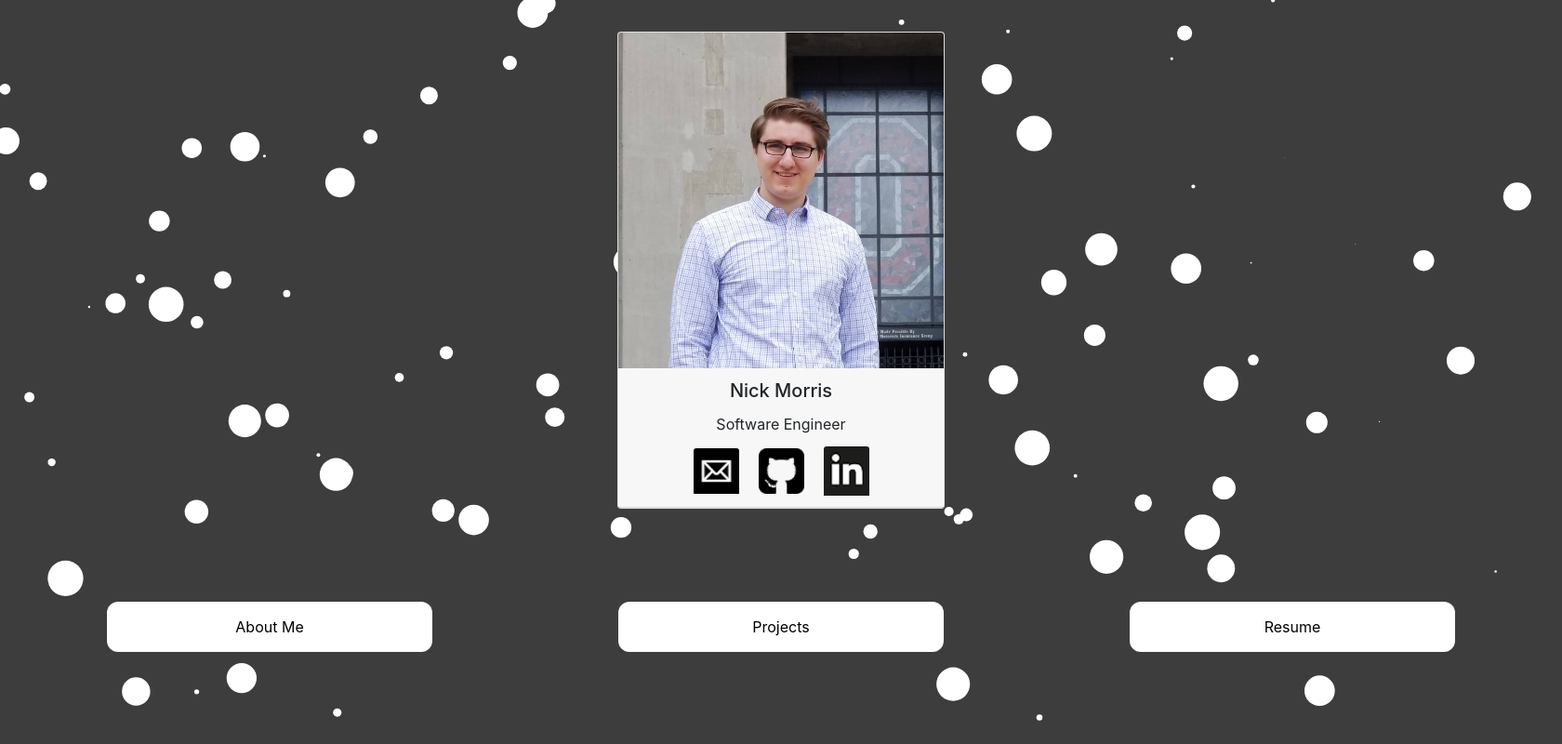
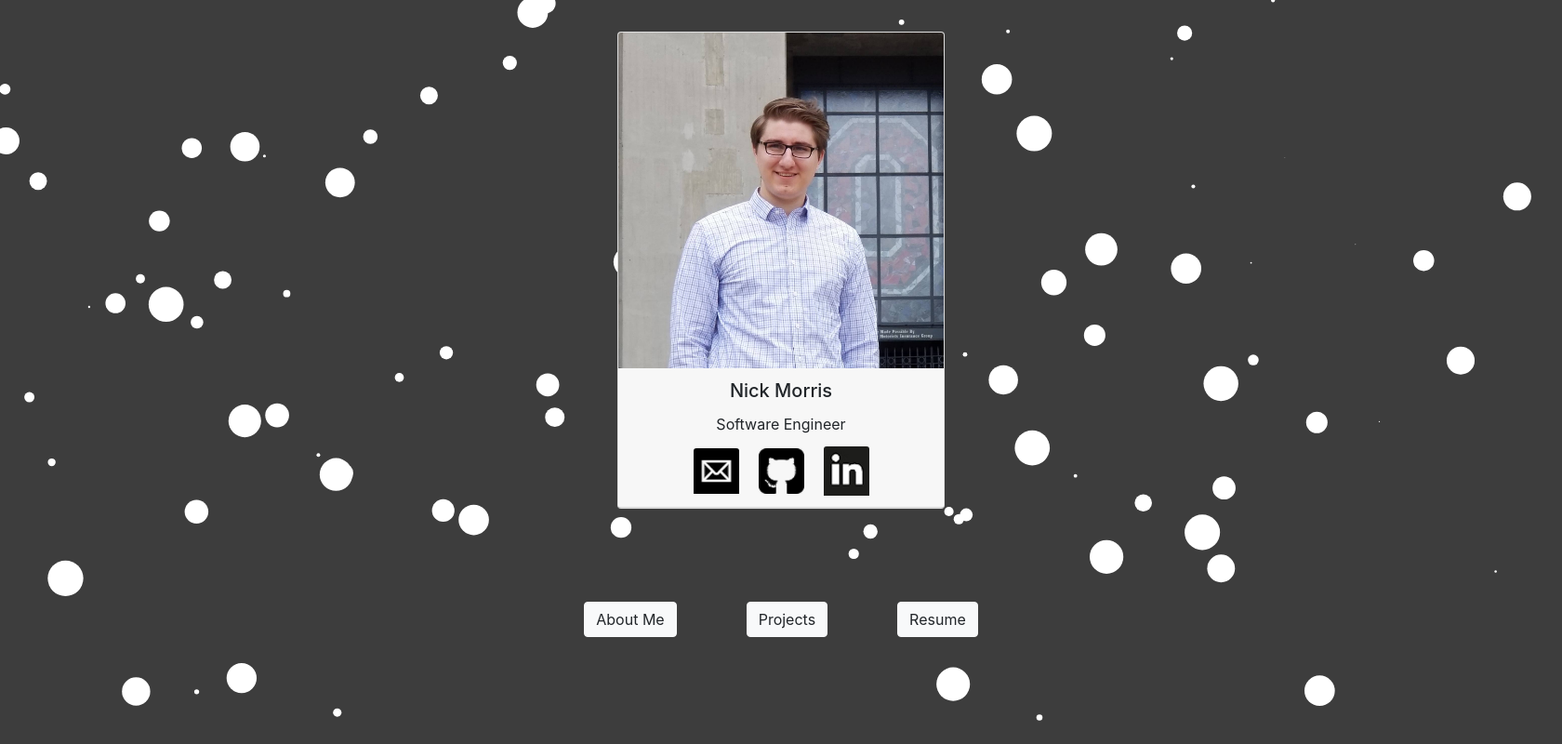
Before and after one commit to nickmorris991/My-Website, a Flask app: page / in a window 1680 px wide. Shown: the whole page at 93% size. Run offline with Flask 2, Linux system fonts and the light colour scheme; lists and menus that the app fills with data are empty; some libraries are stand-ins or nearby versions.

Commit message:
changed buttons to bootstrap components & small refactor updates

```diff
--- a/templates/index.html
+++ b/templates/index.html
@@ -14,7 +14,6 @@
   </head>
   <body>
     <canvas id="anim-canvas"></canvas>
-    <section id="root">
     <div id="container">
       <div id="header" class="primary-cd">
         <div class="card center" style="width:22rem;">
@@ -48,19 +47,18 @@
         <table class="info-btn-table center">
           <tr>
             <th>
-                <button class="button info-btn">About Me</button>
+              <button type="button" class="btn btn-light" style="margin-right: 75px;">About Me</button>
             </th>
             <th>
-                <button class="button info-btn">Projects</button>
+              <button type="button" class="btn btn-light">Projects</button>
             </th>
             <th>
-                <button class="button info-btn">Resume</button>
+              <button type="button" class="btn btn-light" style="margin-left: 75px;">Resume</button>
             </th>
           </tr>
         </table>
       </div>
     </div>
-    </section>
     <script src="static/js/index/background.animation.js"></script>
   </body>
 </html>
```
Lines whose indentation alone changed are shown as unchanged.
